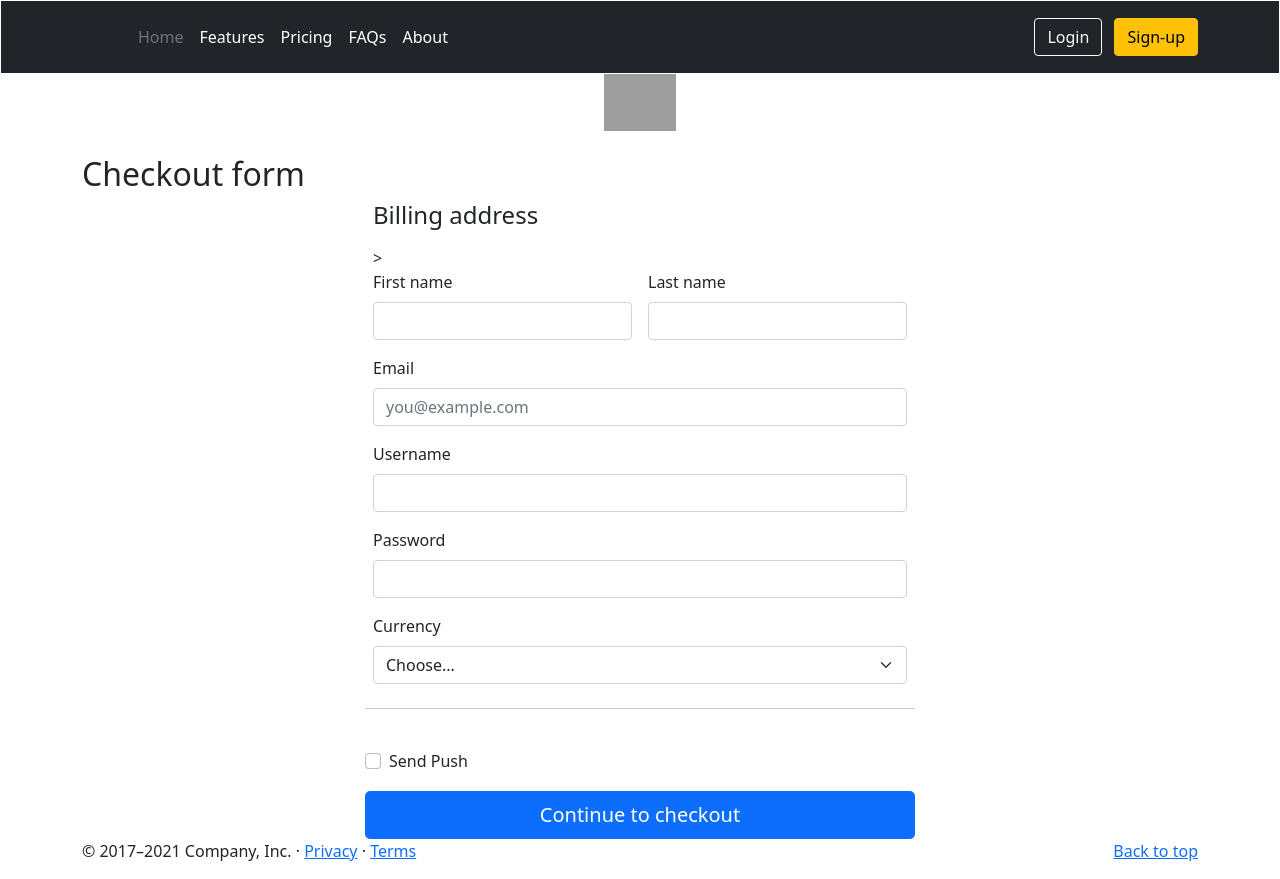
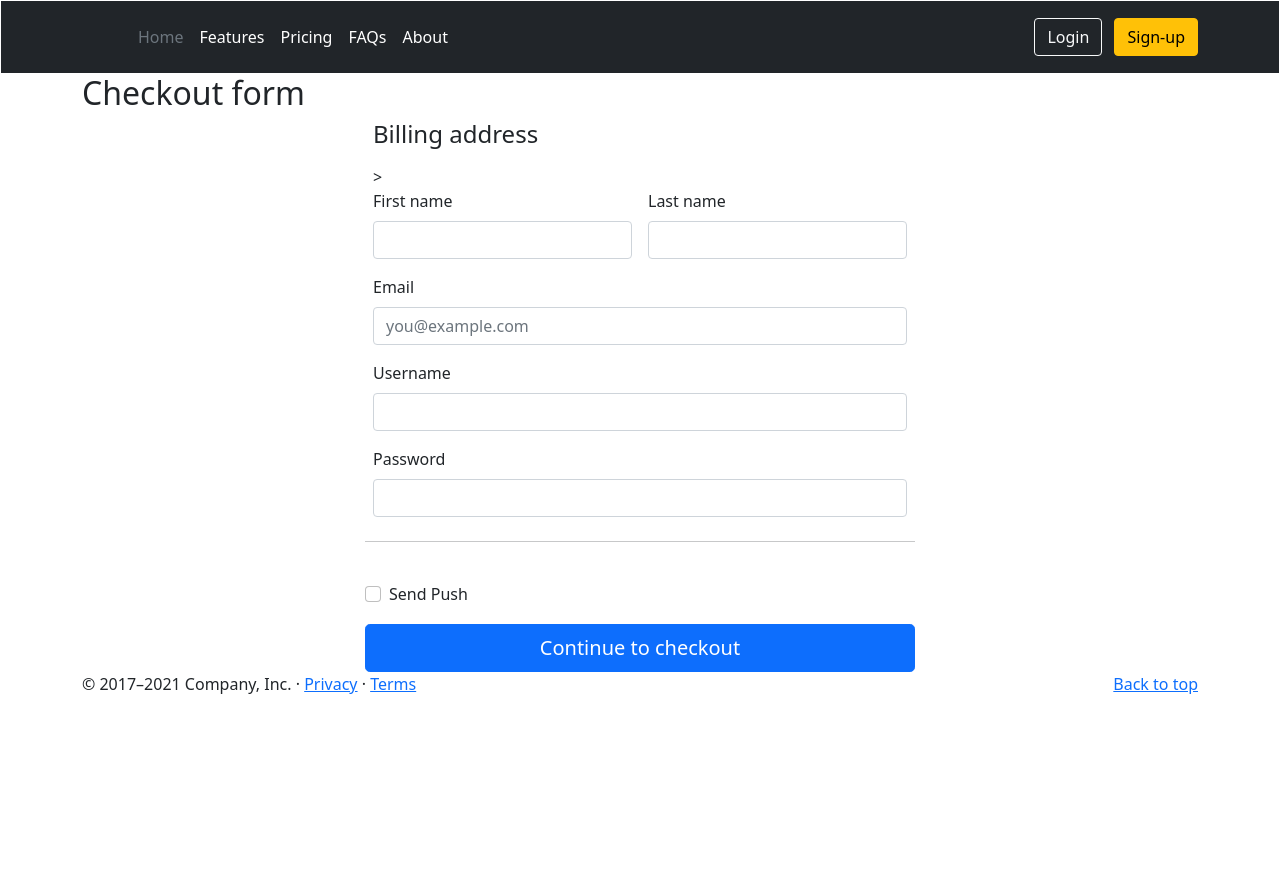
Before and after one commit to rocketmike12/GoiteensProject2, a Django app: template backend/admin/templates/registration.html in a window 1280 px wide. After the commit the page ends 694 px from the top, so only its background shows below. Run offline with Django 4.2, Linux system fonts and the light colour scheme; the template is opened without the code that fills it, so the values that code supplies are empty; grey boxes are pictures that could not be loaded.

Commit message:
Registration finished

```diff
--- a/backend/admin/templates/registration.html
+++ b/backend/admin/templates/registration.html
@@ -4,7 +4,6 @@
 <div class="container">
   <main>
     <div>
-      <img class="d-block mx-auto mb-4" src="/docs/5.3/assets/brand/bootstrap-logo.svg" alt="" width="72" height="57">
       <h2>Checkout form</h2>
     </div>
 
@@ -54,17 +53,6 @@
               </div>
             </div>
 
-            <div class="col-12">
-              <label for="currency" class="form-label">Currency</label>
-              <select class="form-select" id="currency" required="">
-                <option value="">Choose...</option>
-                <option>$</option>
-              </select>
-              <div class="invalid-feedback">
-                Please select a valid currency.
-              </div>
-            </div>
-
           <hr class="my-4">
 
           <div class="form-check">
--- a/backend/api/urls.py
+++ b/backend/api/urls.py
@@ -21,7 +21,7 @@ urlpatterns = [
     path('admin/', admin.site.urls),
     path('api/v1/', include('api.v1.urls')),
     path('', include('services.products_module.urls')),
-    path('authentification/', include('services.user_module.urls')),
+    path('authentication/', include('services.user_module.urls')),
 
     path('api/schema/', SpectacularAPIView.as_view(), name='schema'),
     path('api/docs/', SpectacularSwaggerView.as_view(url_name='schema'), name='swagger-ui'),
```
